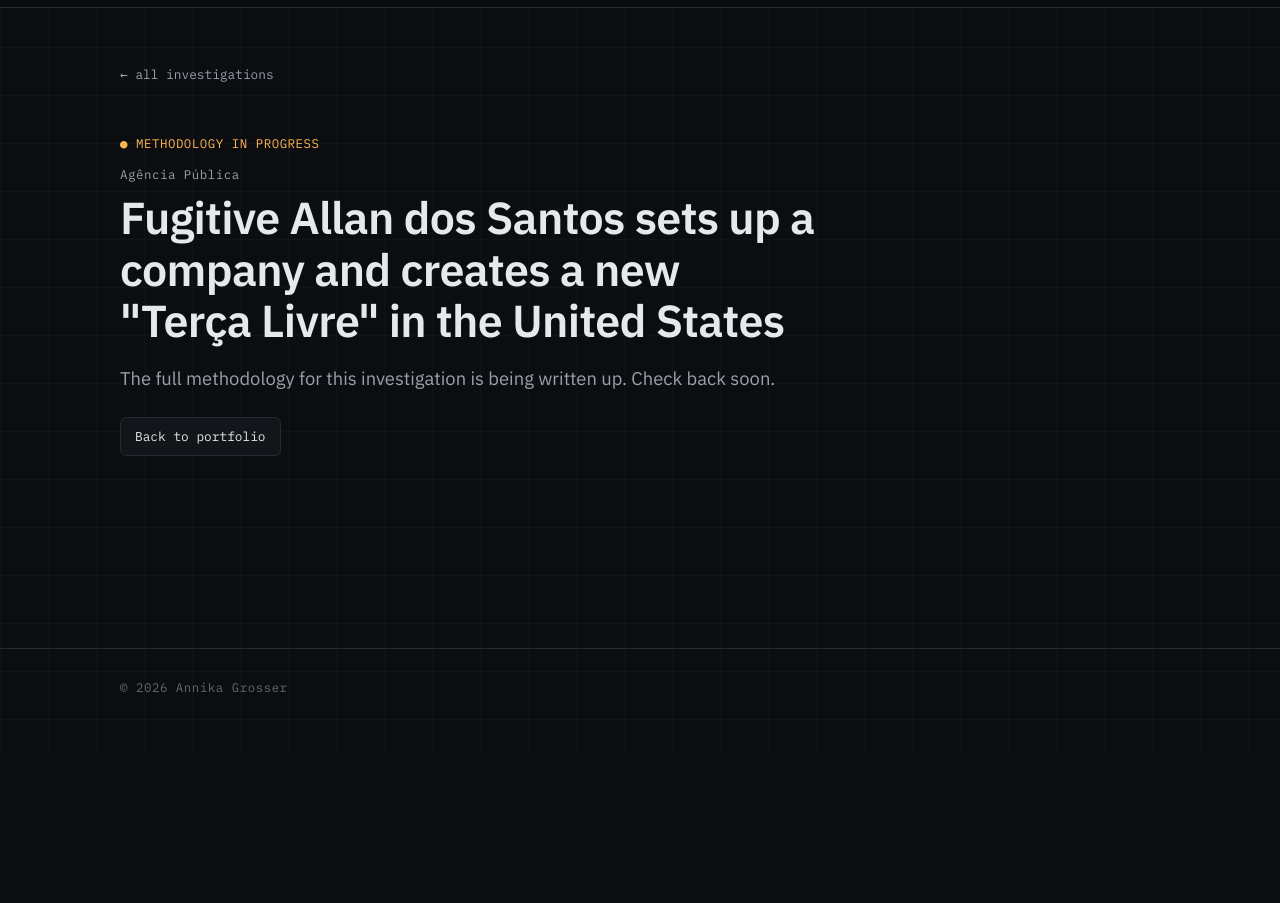
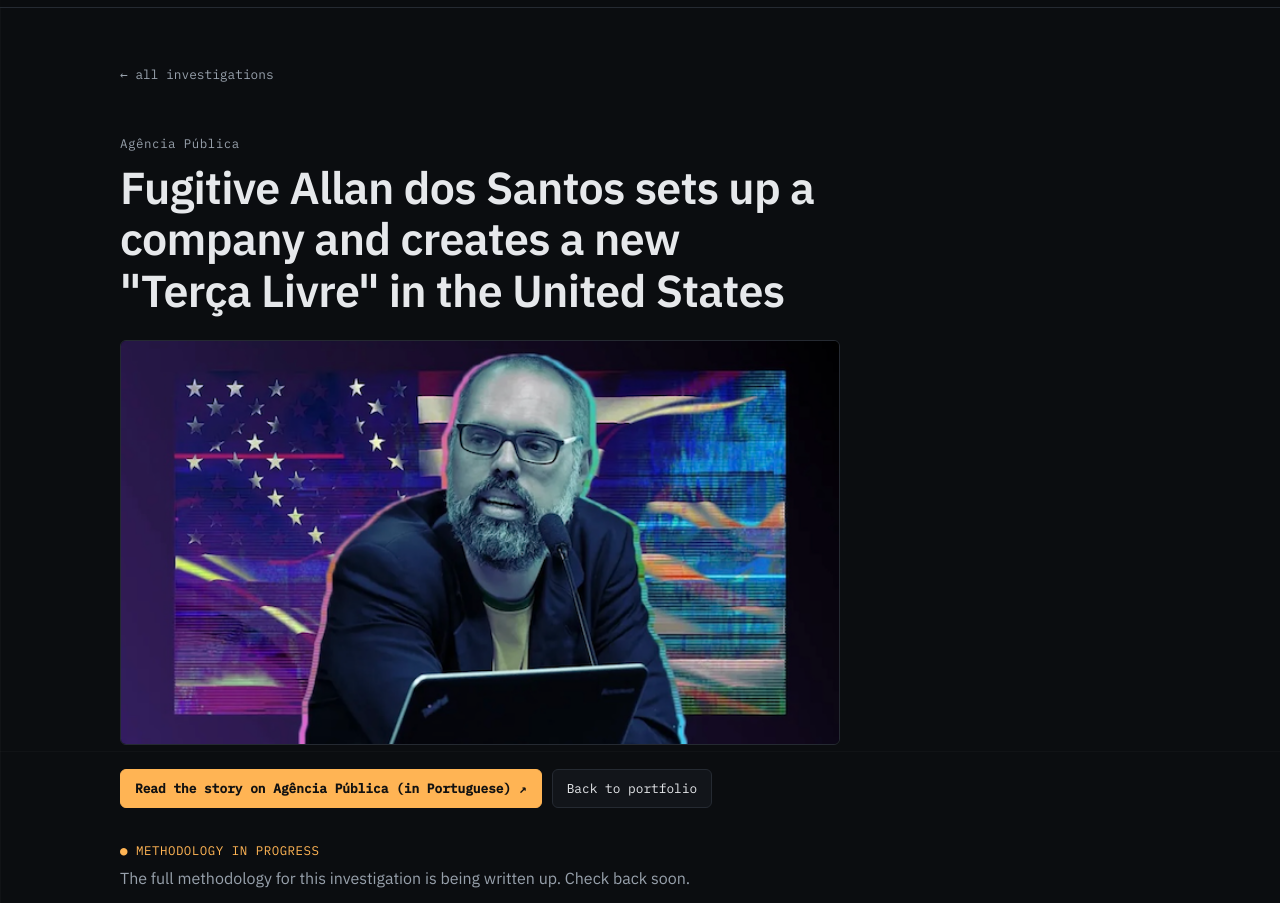
Before and after one commit to AnnikaGrosser/annikagrosser.github.io, a plain HTML site: page projects/project-5.html in a window 1280 px wide. Shown: the part 49-952 px from the top of the page. Before the commit the page ends 800 px from the top, so only its background shows below. Drawn offline with Linux system fonts and the light colour scheme.

Commit message:
Add thumbnails and story links to project pages; move status flag
Co-Authored-By: Claude Opus 5.5 <noreply@anthropic.com> AnnikaGrosser/portfolio-source@3d1ea90dee978c0b5fec778118d363128554c7ac

```diff
--- a/projects/project-5.html
+++ b/projects/project-5.html
@@ -31,11 +31,17 @@
 
   <main class="wrap coming-soon">
     <a class="back" href="../index.html#work">← all investigations</a>
-    <span class="label accent status">● methodology in progress</span>
     <p class="mono soon-outlet">Agência Pública</p>
     <h1>Fugitive Allan dos Santos sets up a company and creates a new "Terça Livre" in the United States</h1>
-    <p class="deck">The full methodology for this investigation is being written up. Check back soon.</p>
-    <a class="btn" href="../index.html#work">Back to portfolio</a>
+    <a class="soon-thumb" href="https://apublica.org/2023/08/foragido-allan-dos-santos-monta-empresa-e-cria-novo-terca-livre-nos-estados-unidos/" target="_blank" rel="noopener">
+      <img src="../images/allan_dos_santos_thumbnail.jpg" alt="Stylized thumbnail showing Allan dos Santos">
+    </a>
+    <div class="links">
+      <a class="btn primary" href="https://apublica.org/2023/08/foragido-allan-dos-santos-monta-empresa-e-cria-novo-terca-livre-nos-estados-unidos/" target="_blank" rel="noopener">Read the story on Agência Pública (in Portuguese) ↗</a>
+      <a class="btn" href="../index.html#work">Back to portfolio</a>
+    </div>
+    <span class="label accent status">● methodology in progress</span>
+    <p class="deck soon-note">The full methodology for this investigation is being written up. Check back soon.</p>
   </main>
 
   <footer class="footer">
--- a/style.css
+++ b/style.css
@@ -247,9 +247,14 @@ figcaption { font-family: var(--mono); font-size: 0.74rem; color: var(--faint);
 
 /* ---------- Coming soon ---------- */
 .wrap.coming-soon { min-height: calc(100vh - 160px); padding-top: 56px; padding-bottom: 64px; display: flex; flex-direction: column; align-items: flex-start; }
-.coming-soon .status { margin: 48px 0 10px; }
-.coming-soon .soon-outlet { color: var(--muted); margin: 0; }
+.coming-soon .status { margin: 32px 0 4px; }
+.coming-soon .soon-outlet { color: var(--muted); margin: 48px 0 0; }
 .coming-soon h1 { font-size: clamp(1.8rem, 4.2vw, 2.8rem); line-height: 1.15; margin: 8px 0 16px; font-weight: 600; letter-spacing: -0.015em; max-width: 26ch; }
+
+.soon-thumb { display: block; width: 100%; max-width: 720px; margin: 8px 0 24px; }
+.soon-thumb img { width: 100%; aspect-ratio: 16 / 9; object-fit: cover; border-radius: var(--radius); border: 1px solid var(--border); transition: border-color .15s; }
+.soon-thumb:hover img { border-color: var(--accent); }
+.coming-soon .soon-note { font-size: 1rem; margin-top: 0; }
 
 /* ---------- Responsive ---------- */
 @media (max-width: 860px) {
```
Also changed, not shown: projects/project-1.html (+9 -3 lines), projects/project-2.html (+9 -3 lines), projects/project-3.html (+9 -3 lines), projects/project-4.html (+9 -3 lines).
